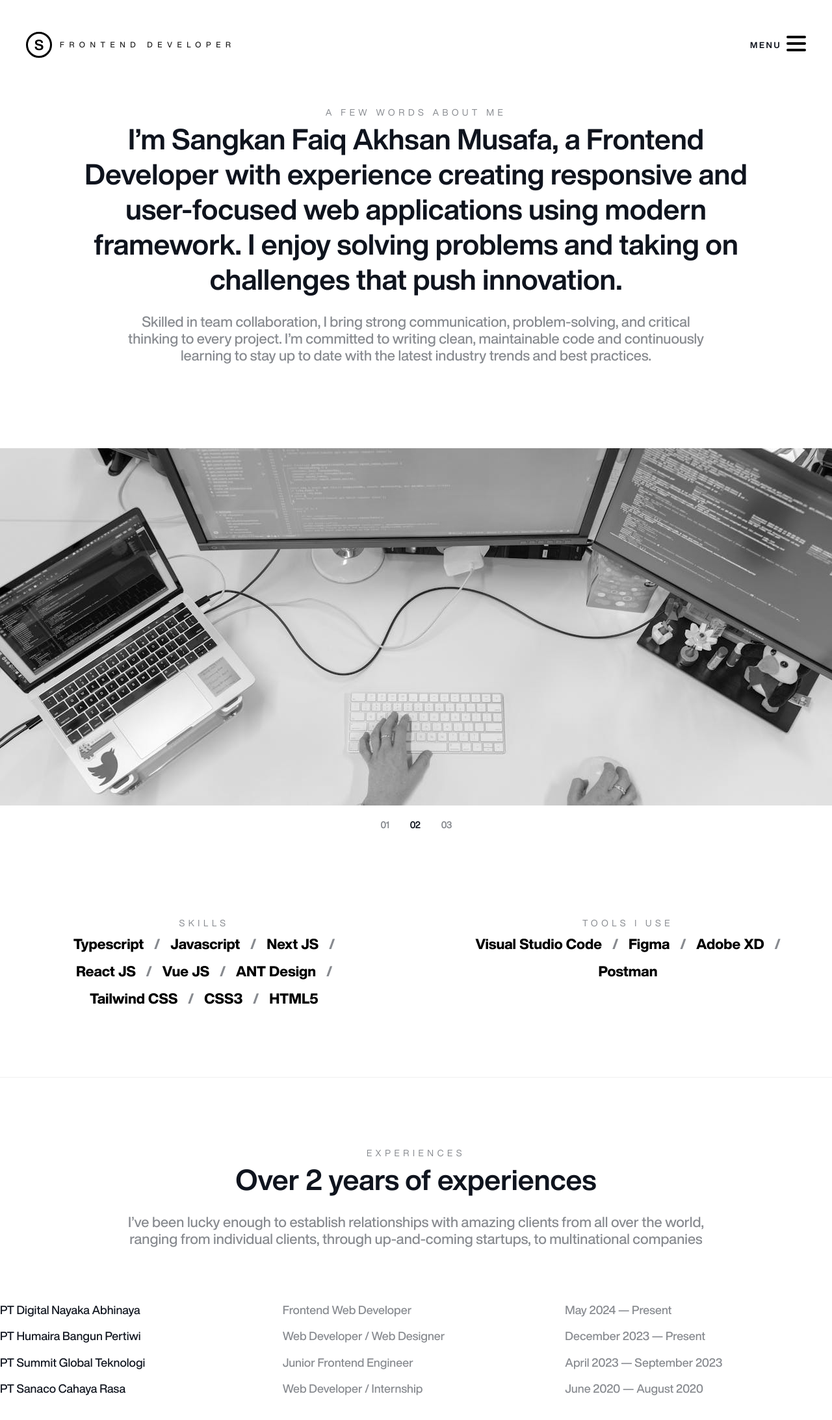
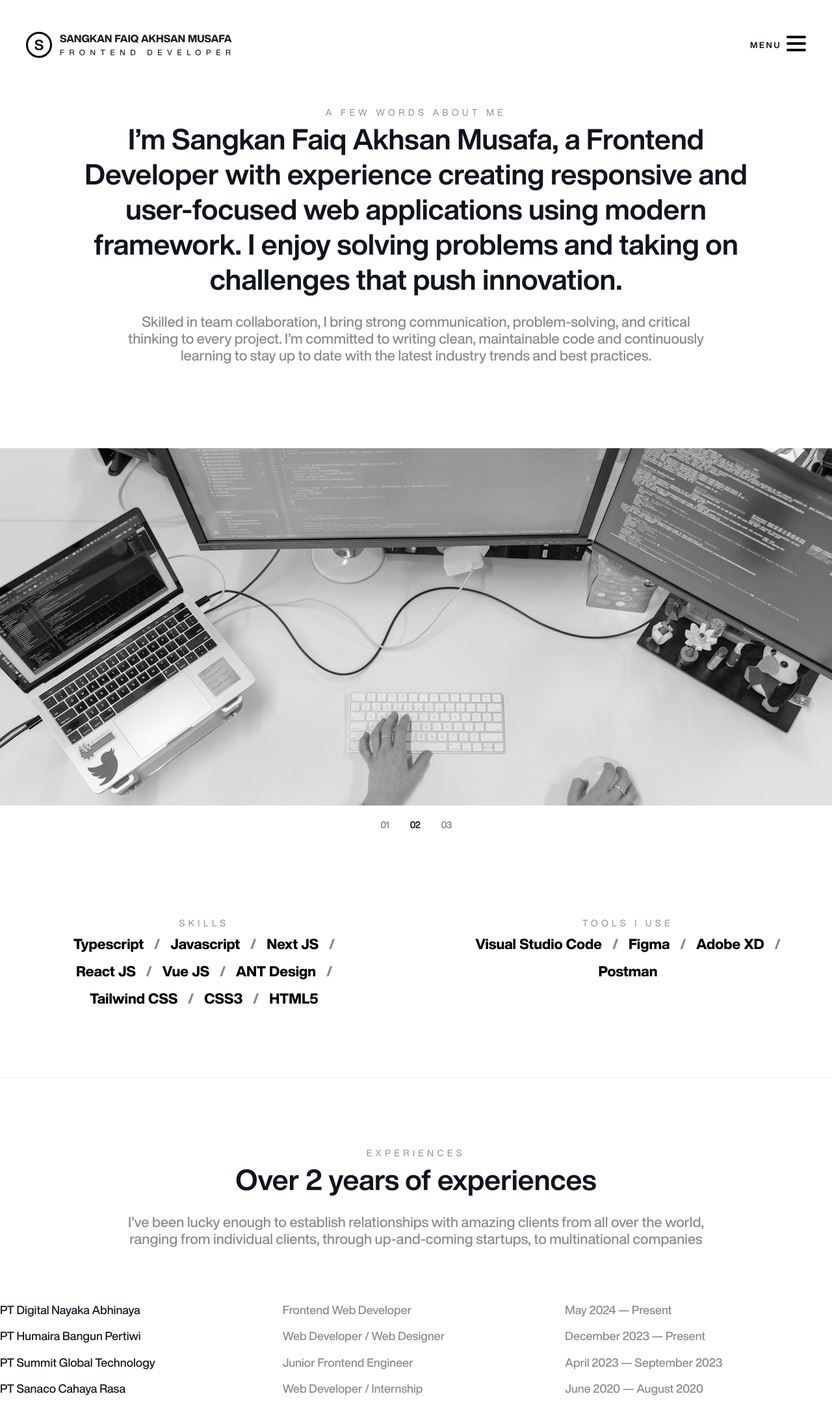
Before and after one commit to sangkanfaiq/portfolio, a Next.js app: page /aboutme in a window 1280 px wide. Shown: the top 2186 px of the page at 65% size. Built offline with nearby package versions, Linux system fonts and the light colour scheme.

Commit message:
Update index.ts

```diff
--- a/data/index.ts
+++ b/data/index.ts
@@ -1,6 +1,8 @@
 export const introduction = {
-	name: "sangkan faiq Akhsan musafa",
+	fullname: "sangkan faiq Akhsan musafa",
+	nickname: "sangkan faiq",
 	role: "frontend developer",
+	shortrole: "FE Developer",
 	description: `Over the past few years, I’ve helped businesses deliver impactful digital experiences by building fast, responsive, and user-centric web applications with technologies like
 					React.js and Next.js. I thrive on solving complex problems and turning ideas into clean, maintainable code that scales.`,
 };
@@ -35,7 +37,7 @@ export const experiencesCompany = [
 	},
 	{
 		id: 3,
-		company: "PT Summit Global Teknologi",
+		company: "PT Summit Global Technology",
 		role: "Junior Frontend Engineer",
 		start: "April 2023",
 		end: "September 2023"
@@ -59,14 +61,14 @@ export const menuItems = [
 		path: "/aboutme",
 		blank: false,
 	},
-	{
-		name: "Contact",
-		path: "/contact",
-		blank: false,
-	},
-	{
-		name: "Instagram",
-		path: "https://www.instagram.com/sangkanfaiq/#",
-		blank: true,
-	},
+	// {
+	// 	name: "Contact",
+	// 	path: "/contact",
+	// 	blank: false,
+	// },
+	// {
+	// 	name: "Instagram",
+	// 	path: "https://www.instagram.com/sangkanfaiq/#",
+	// 	blank: true,
+	// },
 ];
```
